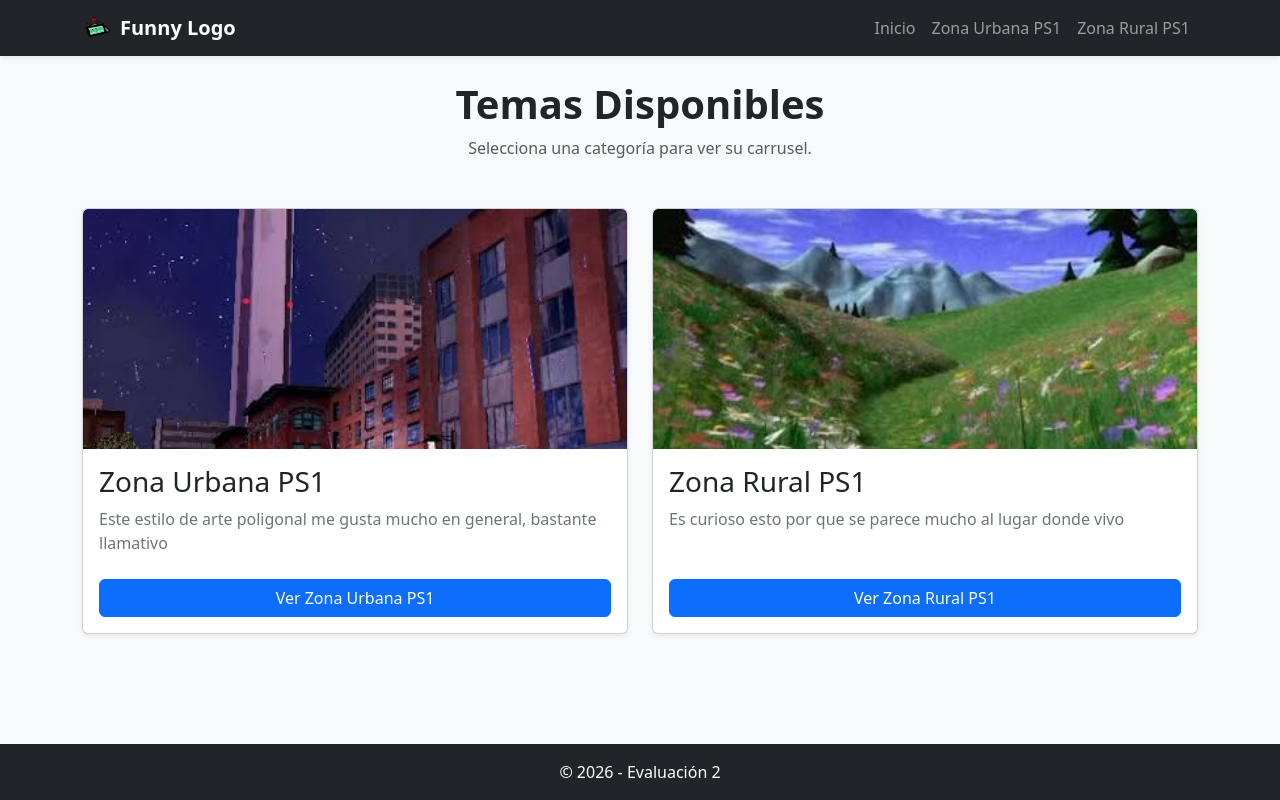
After one commit to almond-nerevar-bytes/EVS2-Back-End, a Django app: page / in a window 1280 px wide. The commit adds this page. Run offline with Django 5.2, Linux system fonts and the light colour scheme.

Commit message:
Trabajo hecho POR DIOS TENGO SOLO MINUTOS

```diff
--- a/angelo_duran/urls.py
+++ b/angelo_duran/urls.py
@@ -15,8 +15,9 @@ Including another URLconf
     2. Add a URL to urlpatterns:  path('blog/', include('blog.urls'))
 """
 from django.contrib import admin
-from django.urls import path
+from django.urls import path, include #THE FUUUUNNNNYYYYYYY
 
 urlpatterns = [
     path('admin/', admin.site.urls),
+    path('', include('inicio_angelo_duran.urls')), #6767676767W
 ]
--- /dev/null
+++ b/inicio_angelo_duran/templates/inicio.html
@@ -0,0 +1,38 @@
+{% extends 'base.html' %}
+{% load static %}
+
+{% block title %}Inicio - Listado de Temas{% endblock %}
+
+{% block content %}
+    <div class="text-center mb-5">
+        <h1 class="fw-bold">Temas Disponibles</h1>
+        <p class="text-muted">Selecciona una categoría para ver su carrusel.</p>
+    </div>
+
+    <div class="row">
+        {% for item in temas %}
+            <div class="col-md-6 mb-4">
+                <div class="card shadow-sm h-100 overflow-hidden">
+                    <!-- Imagen de la Card en el Inicio -->
+                    <img src="{% static item.imagenes.0.archivo %}" class="card-img-top" alt="{{ item.nombre }}" style="height: 240px; object-fit: cover;">
+
+                    <div class="card-body d-flex flex-column justify-content-between">
+                        <div>
+                            <h3 class="card-title">{{ item.nombre }}</h3>
+                            <p class="card-text text-secondary mt-2">{{ item.descripcion }}</p>
+                        </div>
+                        <div class="mt-4">
+                            {% if item.tema == 'urbano' %}
+                                <a href="{% url 'inicio:urbano' %}" class="btn btn-primary w-100">Ver Zona Urbana PS1</a>
+                            {% else %}
+                                <a href="{% url 'inicio:paisajes' %}" class="btn btn-primary w-100">Ver Zona Rural PS1</a>
+                            {% endif %}
+                        </div>
+                    </div>
+                </div>
+            </div>
+        {% endfor %}
+    </div>
+{% endblock %}
+
+<!-- ME QUEDA TAN POCO TIEMPO POR FAVOR TECH WITH TIM AYUDAME EN ESTO -->
--- /dev/null
+++ b/inicio_angelo_duran/urls.py
@@ -0,0 +1,10 @@
+from django.urls import path
+from . import views
+
+app_name = 'inicio'
+
+urlpatterns = [
+    path('', views.index, name='index'),
+    path('paisajes/', views.tema_paisajes, name='paisajes'),
+    path('urbano/', views.tema_urbano, name='urbano'),
+]
--- a/inicio_angelo_duran/views.py
+++ b/inicio_angelo_duran/views.py
@@ -3,8 +3,8 @@ from django.shortcuts import render
 # Create your views here -- NO.
 TEMAS = [
     {
-        'id': 1, #algo divertido que quiero hacer
-        'tema': 'tema1',
+        'id': 1,
+        'tema': 'urbano',
         'nombre': 'Zona Urbana PS1',
         'descripcion': 'Este estilo de arte poligonal me gusta mucho en general, bastante llamativo',
         'imagenes': [
@@ -14,7 +14,7 @@ TEMAS = [
     },
     {
         'id': 2,
-        'tema': 'tema2',
+        'tema': 'paisajes',
         'nombre': 'Zona Rural PS1',
         'descripcion': 'Es curioso esto por que se parece mucho al lugar donde vivo',
         'imagenes': [
@@ -23,3 +23,15 @@ TEMAS = [
         ]
     },
 ]
+
+#tenia pensado este metodo mas que nada por que queria implementar un estilo parecido como si fuera un JSON o algo asi
+#ademas me parecia mejor en vez de escribir "{'id': 1, 'nombre': 'Escenario PS1', 'categoria': 'Paisajes', 'precio': 15000, 'imagen': 'images/foto1.jpg'}," you know...
+
+def index(request):
+    return render(request, 'inicio.html', {'temas': TEMAS})
+
+def tema_urbano(request):
+    return render(request, 'detalle.html', {'tema': TEMAS[0]})
+
+def tema_paisajes(request):
+    return render(request, 'detalle.html', {'tema': TEMAS[1]})
--- a/templates/base.html
+++ b/templates/base.html
@@ -1,28 +1,34 @@
 {% load static %}
 <!DOCTYPE html>
-<html lang="en">
+<html lang="es">
 <head>
     <meta charset="UTF-8">
     <meta name="viewport" content="width=device-width, initial-scale=1.0">
     <title>{% block title %}Portal Informativo asi bien 67{% endblock %}</title>
-    <link rel="stylesheet" href="https://cdn.jsdelivr.net/npm/bootstrap@5.3.3/dist/css/bootstrap.min.css" rel="stylesheet">
+    <link rel="stylesheet" href="https://cdn.jsdelivr.net/npm/bootstrap@5.3.3/dist/css/bootstrap.min.css">
     <link rel="stylesheet" href="{% static 'css/estilos.css' %}">
 </head>
 <body class="d-flex flex-column min-vh-100 bg-light">
     <nav class="navbar navbar-expand-lg navbar-dark bg-dark shadow-sm">
         <div class="container">
-            <a class="navbar-brand d-flex align-items-center gap-2" href="/">
-                    <img src="{% static 'images/pain.png' %}" alt="Logo" width="30" height="24">
-                    <strong>Funny Logo</strong>
+            <a class="navbar-brand d-flex align-items-center gap-2" href="{% url 'inicio:index' %}">
+                <img src="{% static 'images/pain.png' %}" alt="Logo" width="30" height="24">
+                <strong>Funny Logo</strong>
             </a>
             <button class="navbar-toggler" type="button" data-bs-toggle="collapse" data-bs-target="#navMenu">
                 <span class="navbar-toggler-icon"></span>
             </button>
             <div class="collapse navbar-collapse" id="navMenu">
                 <ul class="navbar-nav ms-auto mb-2 mb-lg-0">
-                    <li class="nav-item"><a class="nav-link" href="/">Inicio</a></li>
-                    <li class="nav-item"><a class="nav-link" href="{% url 'inicio:detalle_tema' 'tema1' %}">Tema 1</a></li>
-                    <li class="nav-item"><a class="nav-link" href="{% url 'inicio:detalle_tema' 'tema2' %}">Tema 2</a></li>
+                    <li class="nav-item">
+                        <a class="nav-link" href="{% url 'inicio:index' %}">Inicio</a>
+                    </li>
+                    <li class="nav-item">
+                        <a class="nav-link" href="{% url 'inicio:urbano' %}">Zona Urbana PS1</a>
+                    </li>
+                    <li class="nav-item">
+                        <a class="nav-link" href="{% url 'inicio:paisajes' %}">Zona Rural PS1</a>
+                    </li>
                 </ul>
             </div>
         </div>
```
Also changed, not shown: inicio_angelo_duran/templates/detalle.html (added, +38 -0 lines).
